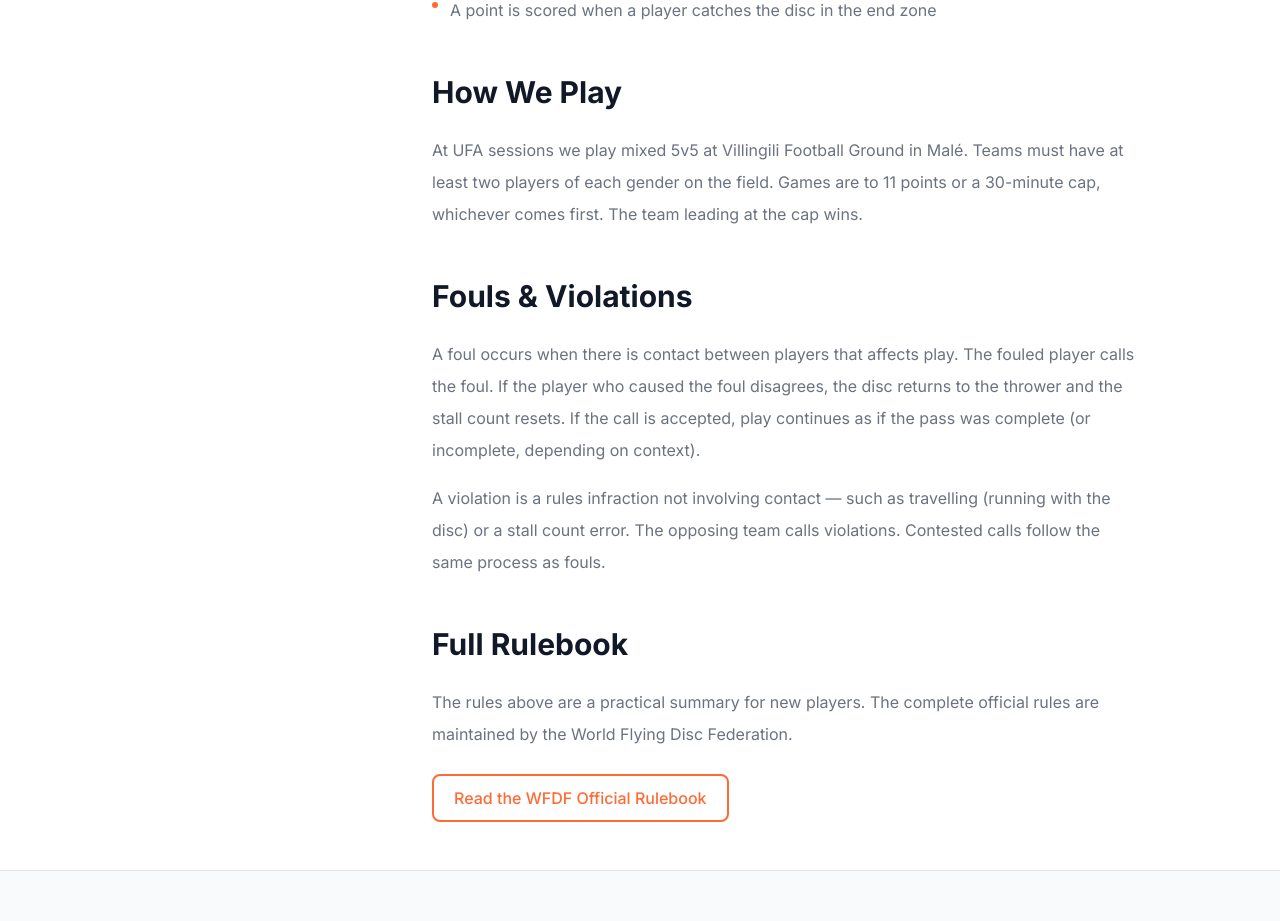
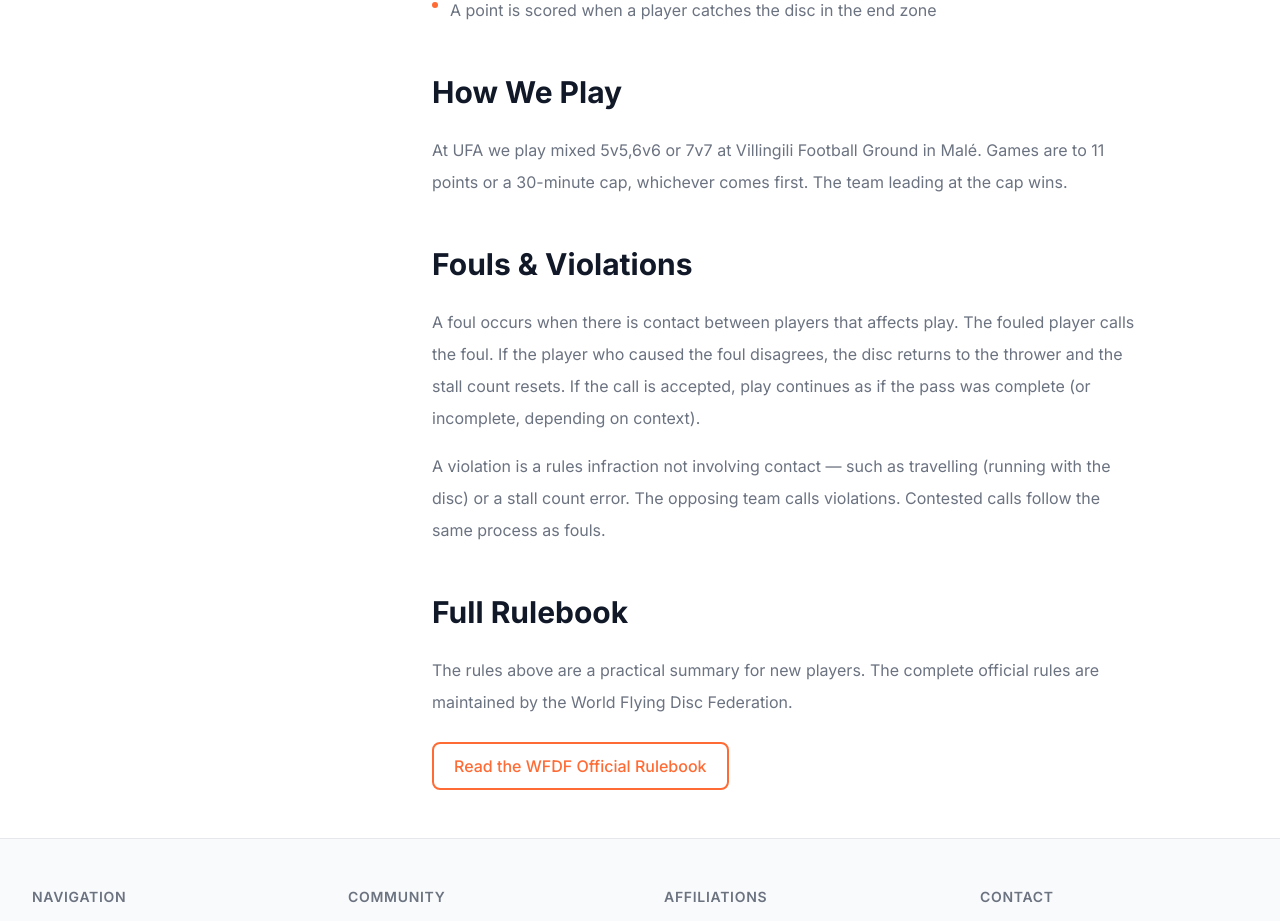
Before and after one commit to ammmsl/frisbee.mv, a Next.js app: page /play/rules in a window 1280 px wide. Shown: the part 835-1756 px from the top of the page. Built offline with nearby package versions, Linux system fonts and the light colour scheme.

Commit message:
Updated rules page content and timeline milestones, and revised contact page text for clarity and consistency.

```diff
--- a/app/(site)/play/rules/page.tsx
+++ b/app/(site)/play/rules/page.tsx
@@ -135,9 +135,9 @@ export default function RulesPage() {
                 How We Play
               </h2>
               <p className="text-[var(--text-muted)] leading-loose mb-12">
-                At UFA sessions we play mixed 5v5 at Villingili Football Ground in Malé. Teams must
-                have at least two players of each gender on the field. Games are to 11 points or a
-                30-minute cap, whichever comes first. The team leading at the cap wins.
+                At UFA we play mixed 5v5,6v6 or 7v7 at Villingili Football Ground in Malé.
+                Games are to 11 points or a 30-minute cap, whichever comes first.
+                The team leading at the cap wins.
               </p>
             </section>
 
```
